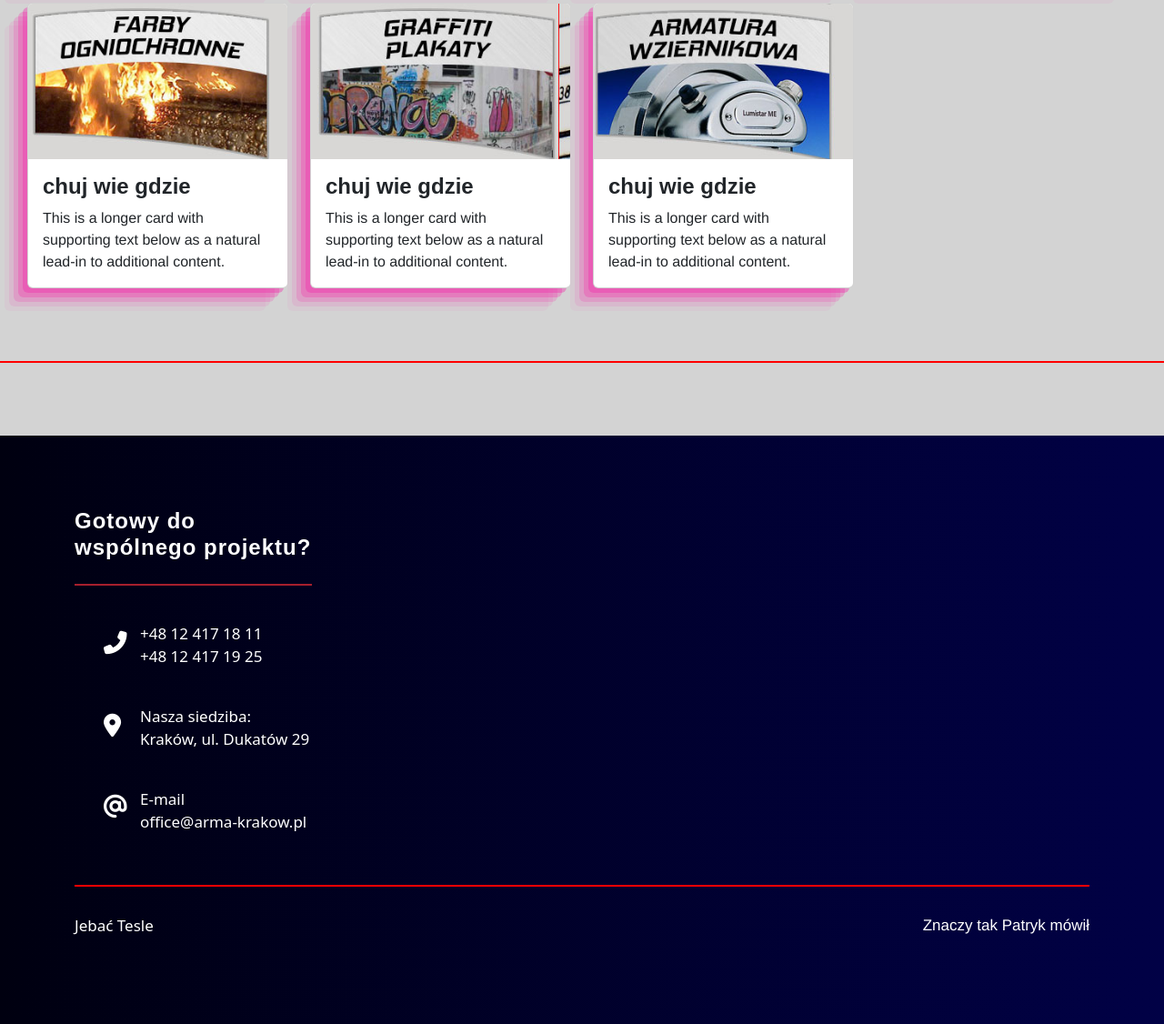
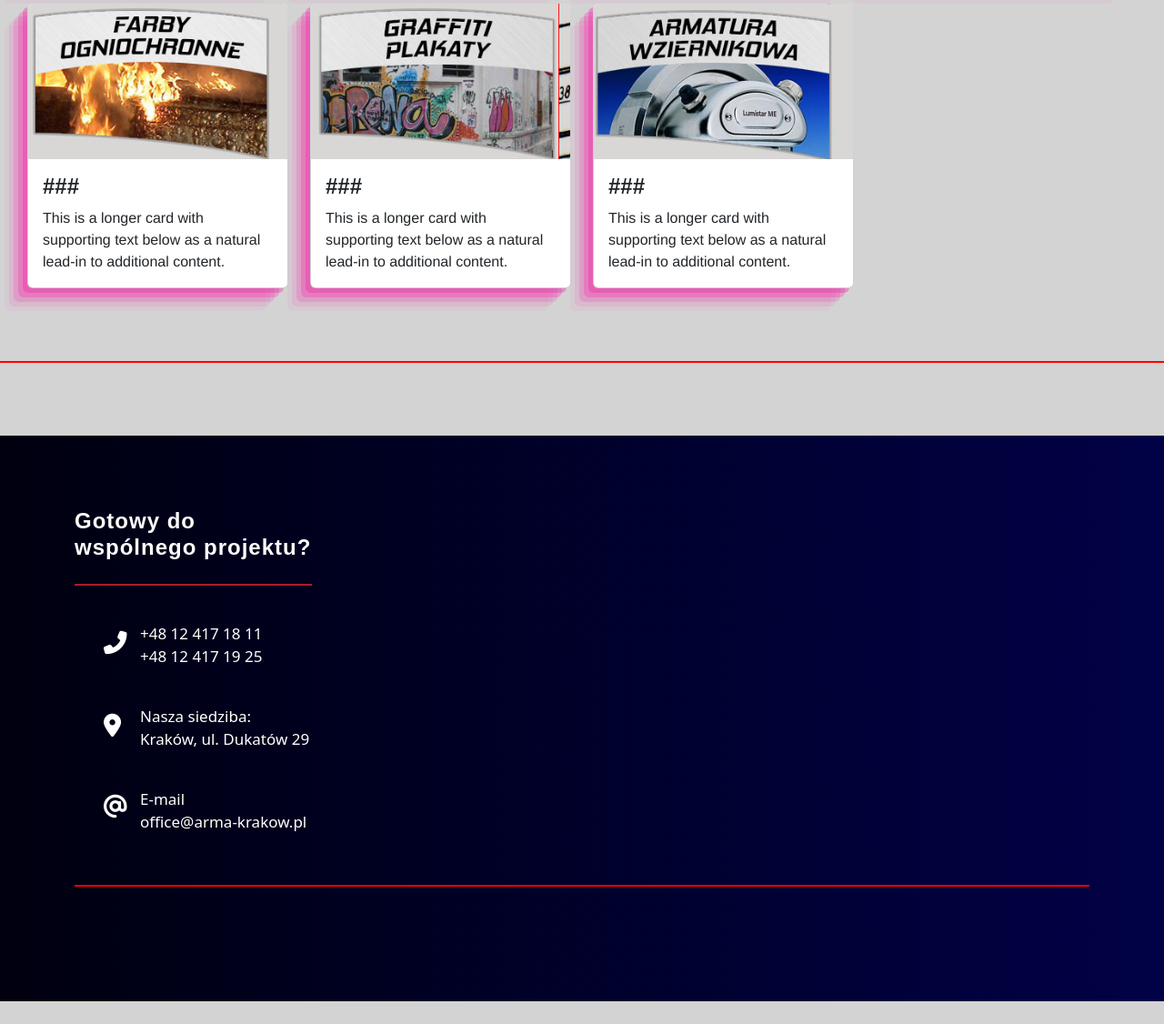
Before and after one commit to Kubus26611/Arma, a plain HTML site: page index.html in a window 1280 px wide. Shown: the part 1482-2608 px from the top of the page at 91% size. After the commit the page ends 2583 px from the top, so only its background shows below. Drawn offline with nearby package versions, Linux system fonts and the light colour scheme; files whose address does not match are found by name.

Commit message:
Update index.html

```diff
--- a/index.html
+++ b/index.html
@@ -704,7 +704,7 @@
     <div class="card h-100" data-target="myModal3">
       <img src="/grafika/oferty_h_18.jpg" class="card-img-top" alt="...">
       <div class="card-body">
-        <h5 class="card-title">chuj wie gdzie</h5>
+        <h5 class="card-title">###</h5>
         <p class="card-text">This is a longer card with supporting text below as a natural lead-in to additional content.</p>
       </div>
     </div>
@@ -714,7 +714,7 @@
     <div class="card h-100" data-target="myModal3">
       <img src="/grafika/oferty_h_19.jpg" class="card-img-top" alt="...">
       <div class="card-body">
-        <h5 class="card-title">chuj wie gdzie</h5>
+        <h5 class="card-title">###</h5>
         <p class="card-text">This is a longer card with supporting text below as a natural lead-in to additional content.</p>
       </div>
     </div>
@@ -724,7 +724,7 @@
     <div class="card h-100" data-target="myModal3">
       <img src="/grafika/oferty_h_24.jpg" class="card-img-top" alt="...">
       <div class="card-body">
-        <h5 class="card-title">chuj wie gdzie</h5>
+        <h5 class="card-title">###</h5>
         <p class="card-text">This is a longer card with supporting text below as a natural lead-in to additional content.</p>
       </div>
     </div>
@@ -780,10 +780,10 @@
       <div class="footer-bottom">
           <div class="row">
               <div class="col-sm-4">
-                  <span>Jebać Tesle</span>
+                  <span></span>
               </div>
               <div class="col-sm-8">
-                  <p>Znaczy tak Patryk mówił</p>
+                  <p></p>
               </div>
           </div>
       </div>
```
